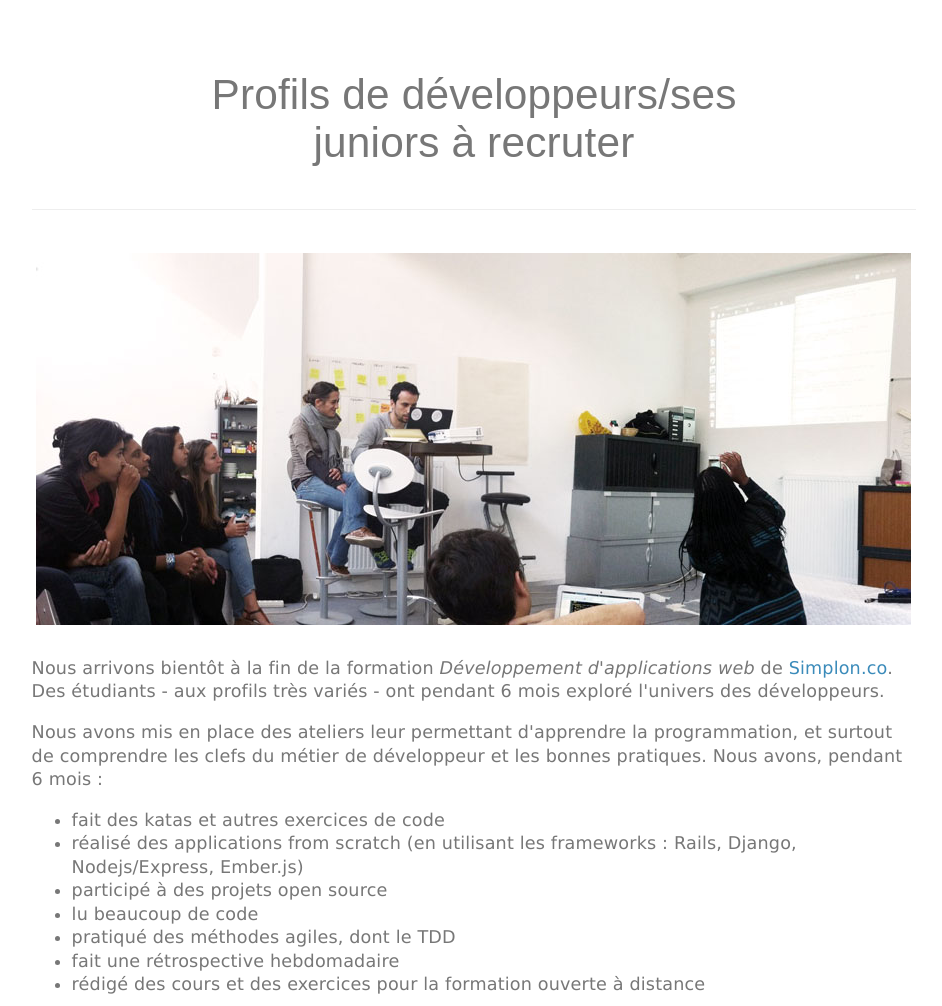
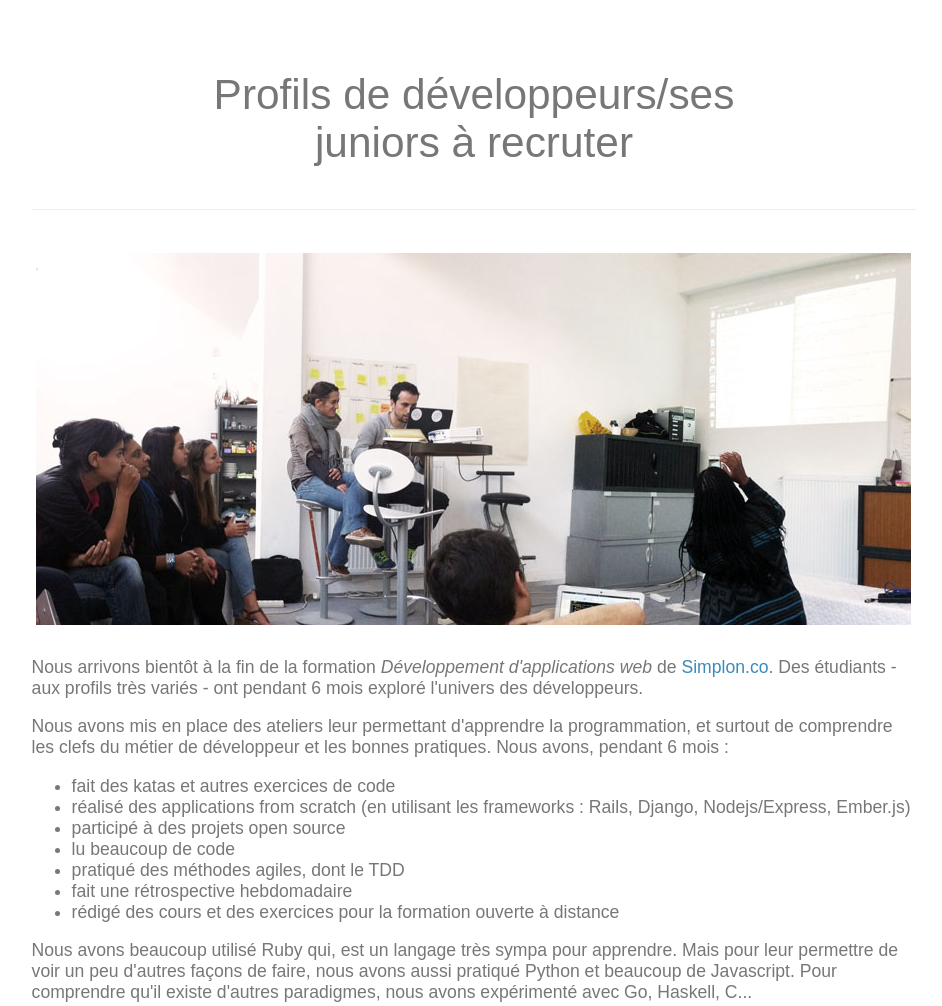
Before and after one commit to simplonco/promo-2, a plain HTML site: page index.html in a window 1280 px wide. Shown: the top 1006 px of the page, without its empty margins (166-1108 px from the left). Drawn offline with Linux system fonts and the light colour scheme; files whose address does not match are found by name.

Commit message:
standardize font and avoid too many differences beetween OS

```diff
--- a/style.css
+++ b/style.css
@@ -6,9 +6,6 @@
   url('font/socicon-webfont.woff2') format('woff2'),
   url('font/socicon-webfont.ttf') format('truetype'),
   url('font/socicon-webfont.svg#sociconregular') format('svg');
-  font-weight: normal;
-  font-style: normal;
-  text-transform: initial;
 }
 
 .socicon {
@@ -16,8 +13,7 @@
 }
 
 body {
-  font-family: Corbel, "Lucida Grande", "Lucida Sans Unicode", "Lucida Sans", "DejaVu Sans", "Bitstream Vera Sans", "Liberation Sans", Verdana, "Verdana Ref", sans-serif;
-  letter-spacing: 0.01em;
+  font-family: Arial, Verdana, "Liberation Sans", sans-serif;
   color: #777;
 }
 
@@ -30,12 +26,10 @@ body {
 
 .content p, .content li {
   font-size: 110%;
-  line-height:1.333em;
 }
 
 .content h1 {
   font-weight: 100;
-  font-family: sans-serif;
   text-align: center;
   margin-bottom:1em;
   border-bottom: 1px solid #EEE;
```
